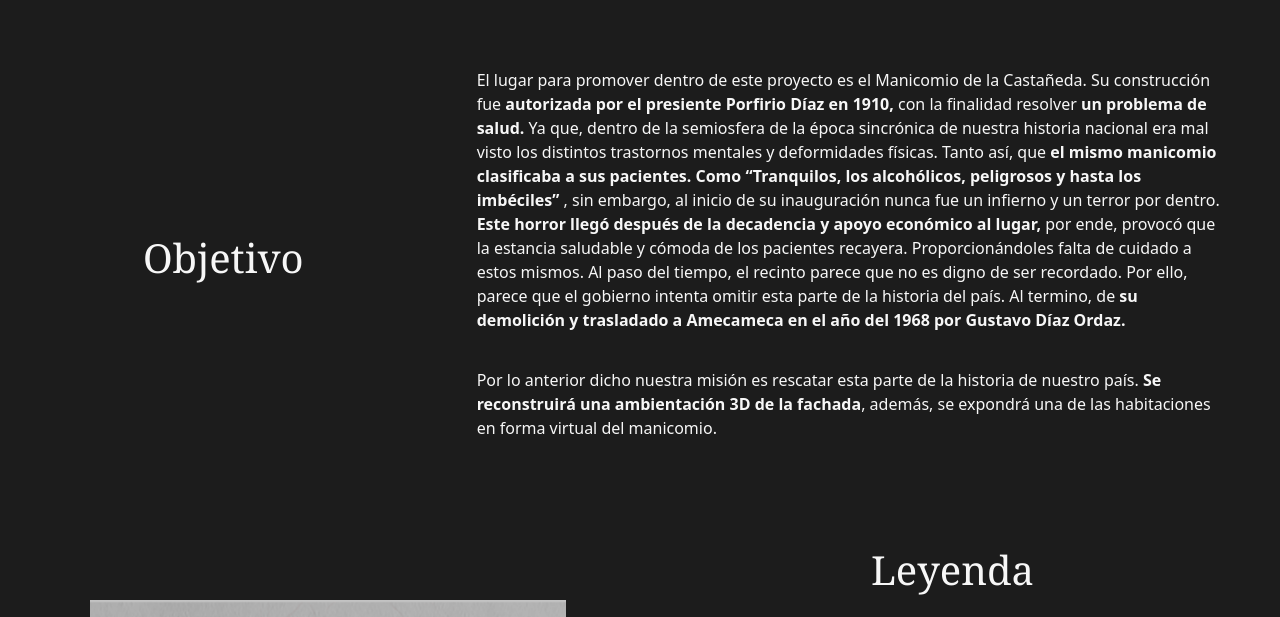
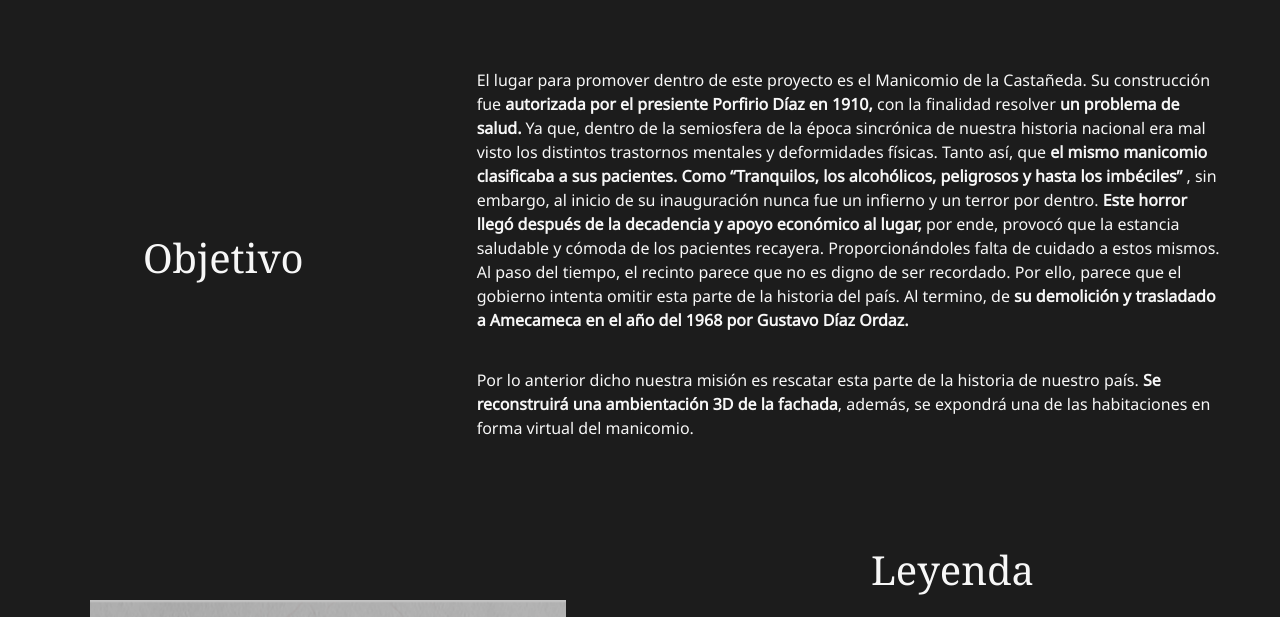
Before and after one commit to WolfWolf5/Web, a plain HTML site: page index.html in a window 1280 px wide. Shown: the part 982-1599 px from the top of the page. Drawn offline with nearby package versions, Linux system fonts and the light colour scheme.

Commit message:
Update index.html

```diff
--- a/index.html
+++ b/index.html
@@ -17,7 +17,7 @@
 
     <link rel="stylesheet" href="https://stackpath.bootstrapcdn.com/bootstrap/4.1.3/css/bootstrap.min.css" integrity="sha384-MCw98/SFnGE8fJT3GXwEOngsV7Zt27NXFoaoApmYm81iuXoPkFOJwJ8ERdknLPMO" crossorigin="anonymous">
     <link rel="stylesheet" href="https://stackpath.bootstrapcdn.com/font-awesome/4.7.0/css/font-awesome.min.css">
-  <link href="https://fonts.googleapis.com/css?family=Noto+Serif" rel="stylesheet">
+<link href="https://fonts.googleapis.com/css?family=Noto+Sans|Noto+Serif" rel="stylesheet">
     <link rel="stylesheet" href="Css/app.css">
 </head>
 
```
